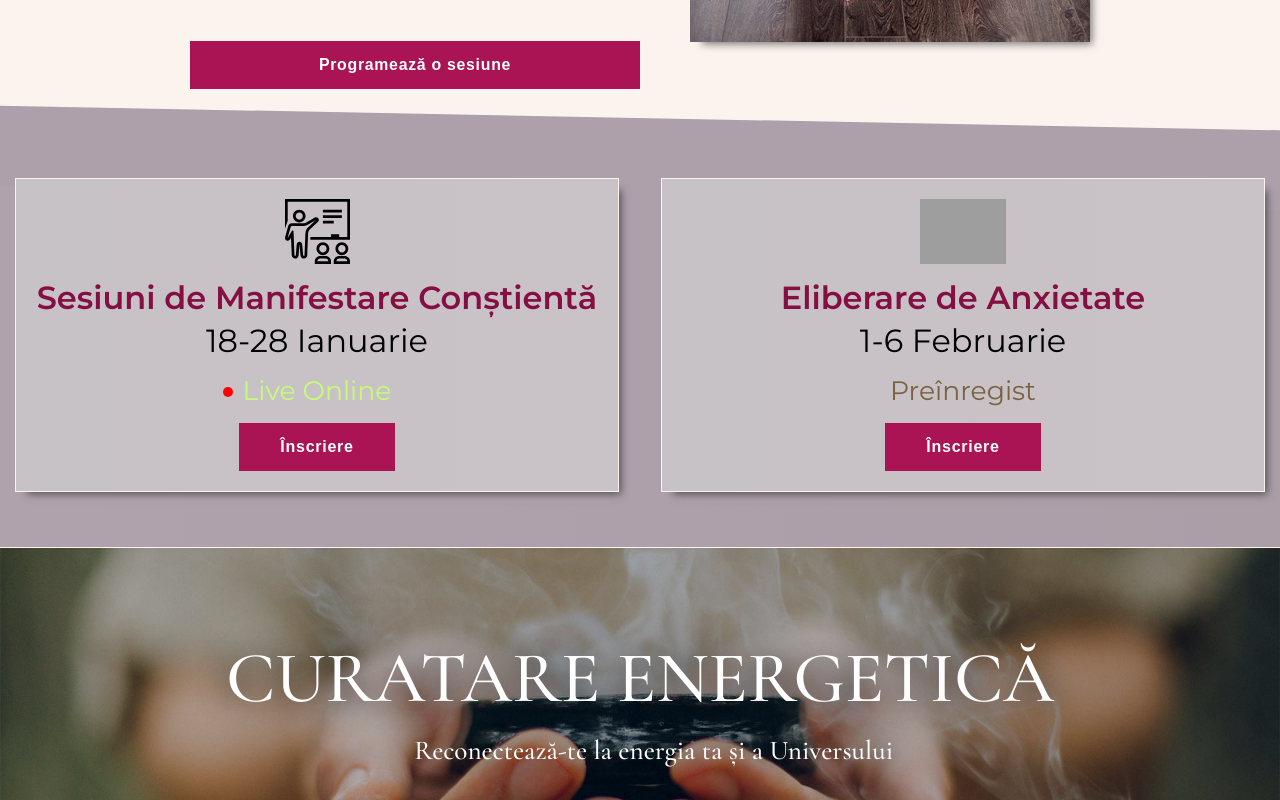
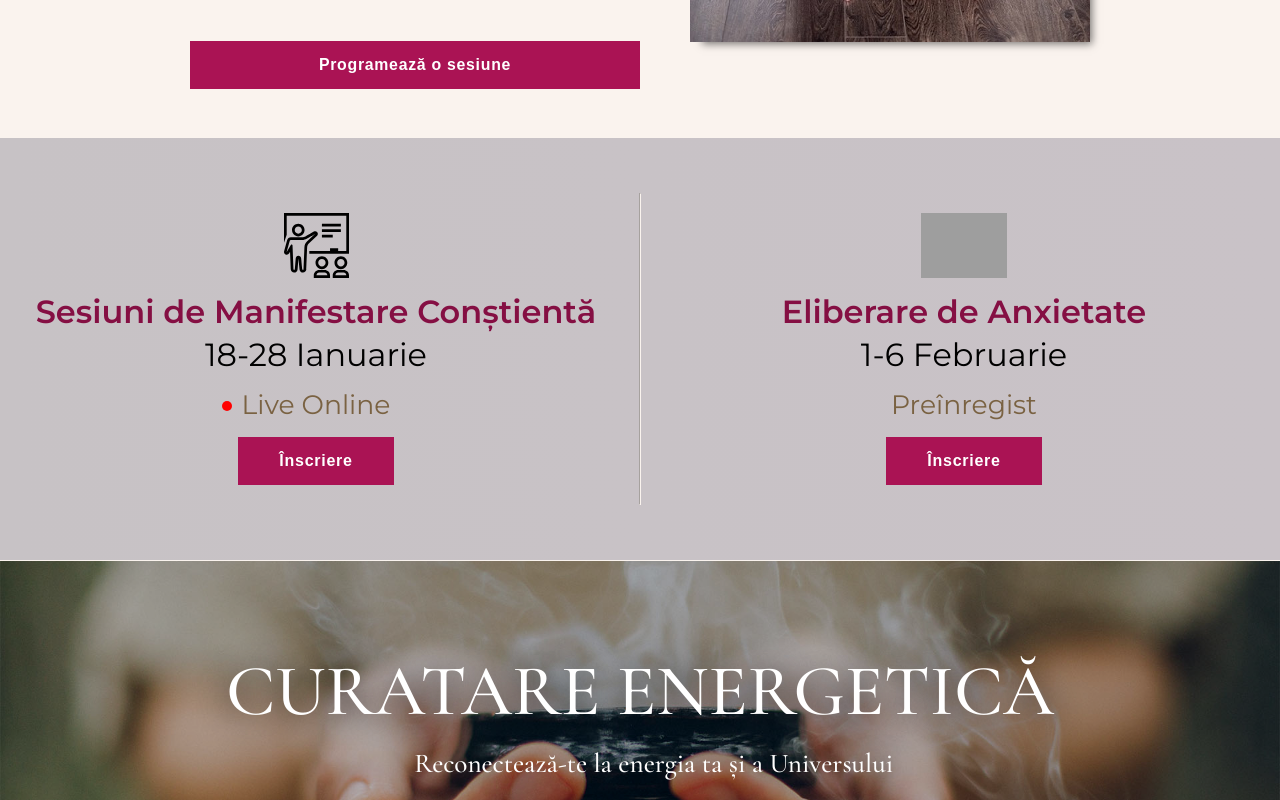
Before and after one commit to HauresBogdan/mm, a React (Create React App) app: page / in a window 1280 px wide. Shown: the part 1700-2500 px from the top of the page. Built offline with nearby package versions, Linux system fonts and the light colour scheme; grey boxes are pictures that could not be loaded.

Commit message:
restiled cursuri without borders

```diff
--- a/src/App.css
+++ b/src/App.css
@@ -123,7 +123,7 @@ nav ul li {
   flex-wrap: wrap;
   flex-direction: row-reverse;
   justify-content: center;
-  background: linear-gradient(90deg, rgba(175, 162, 173, 1) 0%, rgba(171, 158, 167, 1) 100%);
+  background: linear-gradient(90deg, rgb(199, 194, 197) 0%, rgb(201, 194, 199) 100%);
   min-height: 92vh;
   height: max-content;
 }
@@ -1064,7 +1064,7 @@ body {
  .container-and-flex-cursuri {
   max-width: 1250px;
   margin: auto;
-  padding: 40px 0 55px 0;
+  padding: 55px 0 55px 0;
   text-align: center;
   display: flex;
   flex-wrap: wrap;
@@ -1072,36 +1072,21 @@ body {
 }
 
 .cursuri {
-  background: linear-gradient(90deg, rgba(175, 162, 173, 1) 0%, rgba(171, 158, 167, 1) 100%);
+  background: linear-gradient(90deg, rgb(199, 194, 197) 0%, rgb(201, 194, 199) 100%);
   position: relative;
   z-index: 1;
   margin-bottom: -2px;
-  border-bottom: 1px solid #FAF3EE;
+   border-bottom: 1px solid #FAF3EE;
 }
 
- .cursuri::before {
-  content: "";
-  height: 80px;
-  width: 100%;
-  position: absolute;
-  top:-20px;
-  left: 0;
-  background-color: #ada0aa;
-  opacity:1;
-  transform: skewY(1.1deg);
-  z-index: -3;
+.cursuri-hr {
+  border-color:#FAF3EE;
 }
 
 .cursuri1, .cursuri2 {
-  border: 1px solid #FAF3EE;
   padding: 20px 20px 20px 20px  ;
   min-width: 562px;
   color: rgb(122, 98, 66);
-  background: linear-gradient(90deg, rgb(199, 194, 197) 0%, rgb(201, 194, 199) 100%);
-}
-
-.add-to-hover-cursuri {
-  background: linear-gradient(90deg, rgb(207, 203, 206) 0%, rgb(214, 209, 213) 100%);
 }
 
 .cursuri1 button, .cursuri2 button {
@@ -1116,12 +1101,7 @@ body {
   line-height: 1.5;
 }
 
-.cursuri1 small {
-  color: rgb(198, 252, 117);
-  position: relative;
-}
-
-.cursuri2 small {
+.cursuri1 small, .cursuri2 small {
   color: rgb(122, 98, 66);
   position: relative;
 }
@@ -1148,7 +1128,13 @@ body {
   margin-bottom: 10px;
 }
 
-@media (max-width:1224px) {
+ @media (max-width:1222px) {
+  .cursuri-hr {
+    display: none;
+  }
+}
+
+@media (max-width:1220px) {
   .cursuri2 {
    margin-top: 30px;
    color: black;
@@ -1160,7 +1146,6 @@ body {
 
 @media (max-width:630px) {
   .cursuri1, .cursuri2 {
-    border: 1px solid  rgb(122, 98, 66);
     padding: 20px 20px 20px 20px  ;
     min-width: 92%;
     max-width: 92%;
@@ -1170,7 +1155,6 @@ body {
 
 .dropdown {
   position: relative;
-  /* display: inline-block; */
   cursor: pointer;
 }
 
--- a/src/components/Cursuri.js
+++ b/src/components/Cursuri.js
@@ -1,21 +1,19 @@
-import classNames from "classnames";
-import {useState} from "react";
 
 export default function Cursuri() {
-  const [isHover,setIsHover] = useState(false);
-  const [isHover2,setIsHover2] = useState(false);
+
   return (
     <>
       <div className="cursuri">
         <div className="container-and-flex-cursuri">
-          <div className={classNames("cursuri1","theta-img",{"add-to-hover-cursuri": isHover})} onMouseEnter={()=>setIsHover(true)} onMouseLeave={()=>setIsHover(false)}>
+          <div className="cursuri1">
             <img src="curs1.svg" alt="curs1" />
             <h3>Sesiuni de Manifestare Conștientă</h3>
             <p>18-28 Ianuarie</p>
             <p><small>Live Online</small></p>
             <button className="violet-btn">Înscriere</button>
           </div>
-          <div className={classNames("cursuri2","theta-img",{"add-to-hover-cursuri": isHover2})} onMouseEnter={()=>setIsHover2(true)} onMouseLeave={()=>setIsHover2(false)}>
+          <hr className="cursuri-hr"/>
+          <div className="cursuri2">
             <img src="curs2.svg" alt="curs2" />
             <h3>Eliberare de Anxietate</h3>
             <p>1-6 Februarie</p>
```
Also changed, not shown: 1 other file (tests, documents, lock files or other folders).
